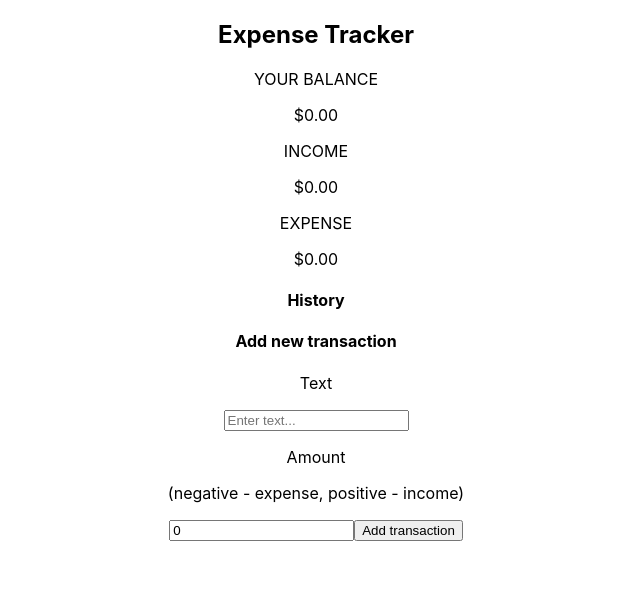
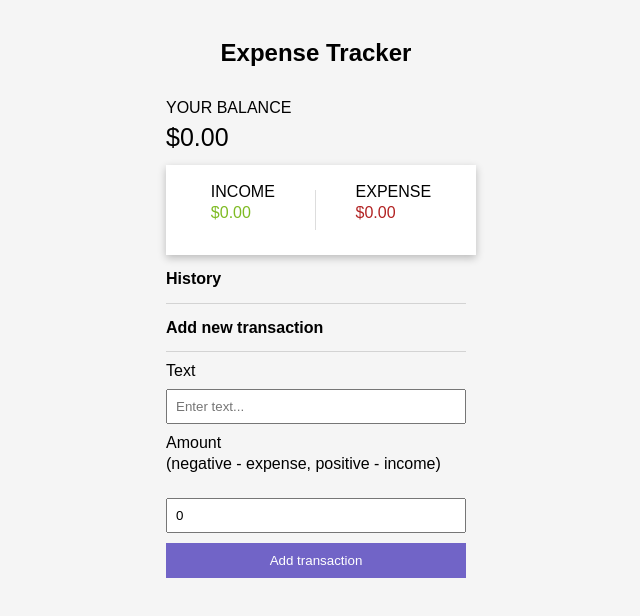
Before and after one commit to aselwilliams/Expense-tracker, a React (Create React App) app: page / in a window 1280 px wide. Shown: the top 616 px of the page, without its empty margins (324-964 px from the left). Built offline with nearby package versions, Linux system fonts and the light colour scheme.

Commit message:
styles added

```diff
--- a/src/App.css
+++ b/src/App.css
@@ -1,38 +1,76 @@
+body {
+  background: whitesmoke;
+}
 .App {
+  font-family: sans-serif;
+  text-align: left;
+  width: 300px;
+  margin: auto;
+  line-height: 5px;
+}
+h2 {
   text-align: center;
+  margin: 50px;
 }
-
-.App-logo {
-  height: 40vmin;
-  pointer-events: none;
+.balance {
+  font-size: 25px;
 }
-
-@media (prefers-reduced-motion: no-preference) {
-  .App-logo {
-    animation: App-logo-spin infinite 20s linear;
-  }
+.flex {
+  display: flex;
+  width: 300px;
+  height: 80px;
+  padding: 5px;
+  justify-content: space-evenly;
+  align-items: center;
+  background: #fff;
+  box-shadow: rgba(0, 0, 0, 0.24) 0px 3px 8px;
 }
-
-.App-header {
-  background-color: #282c34;
-  min-height: 100vh;
+.income {
+  color: rgb(126, 187, 35);
+}
+.expense {
+  color: firebrick;
+}
+.line {
+  border-right: 1px solid #ddd;
+  height: 40px;
+}
+.underline {
+  border-bottom: 1px solid lightgrey;
+}
+.box {
+  background: #fff;
+  width: 300px;
+  height: 40px;
+  padding: 4px 8px;
+  box-shadow: rgba(0, 0, 0, 0.24) 0px 3px 8px;
+}
+form {
   display: flex;
   flex-direction: column;
-  align-items: center;
-  justify-content: center;
-  font-size: calc(10px + 2vmin);
-  color: white;
 }
-
-.App-link {
-  color: #61dafb;
+input {
+  padding: 8px;
 }
-
-@keyframes App-logo-spin {
-  from {
-    transform: rotate(0deg);
-  }
-  to {
-    transform: rotate(360deg);
-  }
+button {
+  background: rgb(113, 100, 199);
+  color: #fff;
+  padding: 10px;
+  margin: 10px 0px;
+  border: none;
 }
+.exit {
+  background-color: firebrick;
+  padding: 5px;
+  margin: 0;
+}
+.inline {
+  display: flex;
+  justify-content: space-between;
+}
+.red {
+  border-right: 5px solid firebrick;
+}
+.green {
+  border-right: 5px solid lightgreen;
+}
```
